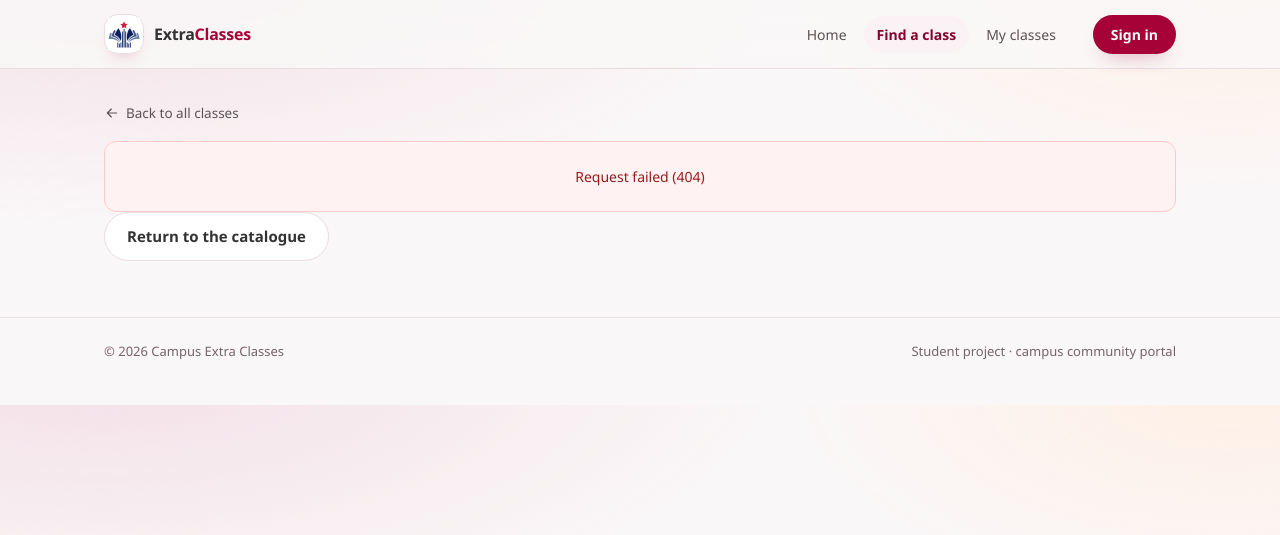
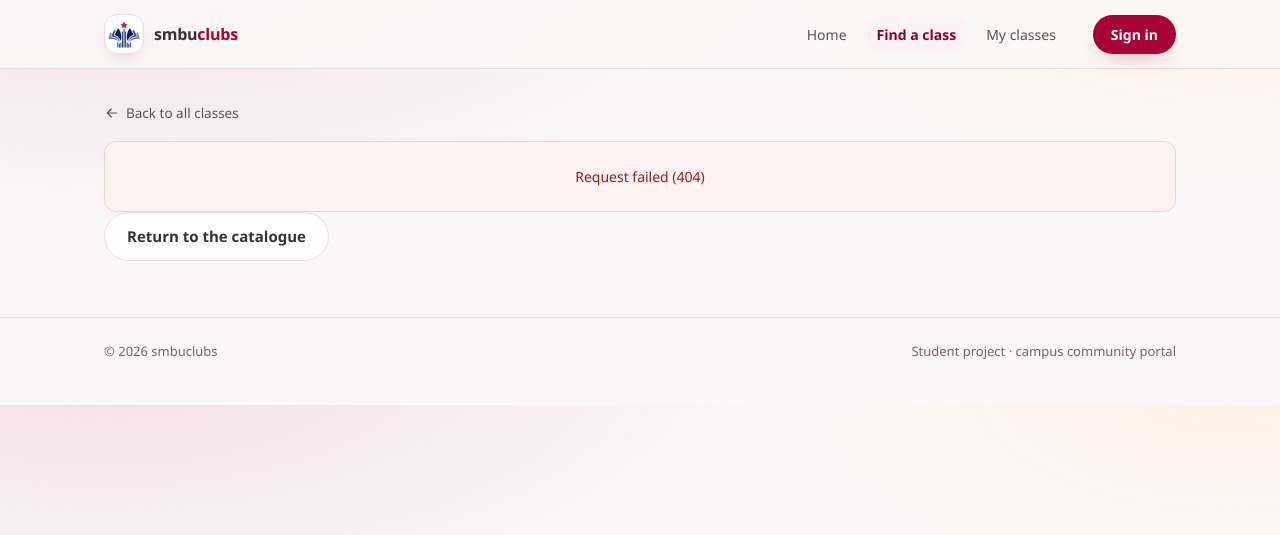
Before and after one commit to rutur-u/hacksz, a FastAPI app: page /classes/1 in a window 1280 px wide. Shown: the top 535 px of the page. Run offline with FastAPI, Linux system fonts and the light colour scheme; parts of the project's set-up code (start-up, migrations or seed data) failed here and were passed over.

Commit message:
мои изменения

```diff
--- a/app/content.py
+++ b/app/content.py
@@ -10,7 +10,7 @@ from __future__ import annotations
 from datetime import date
 from typing import Any
 
-SITE_NAME = "Campus Extra Classes"
+SITE_NAME = "smbuclubs"
 
 NAV: list[dict[str, str]] = [
     {"key": "home", "label": "Home", "url": "/"},
--- a/app/static/js/class-detail.js
+++ b/app/static/js/class-detail.js
@@ -76,7 +76,7 @@ function render() {
           </ul>` : state("No weekly meeting slots are visible to you.", "empty")}
       </section>
     </article>`;
-  document.title = `${course.title} · Campus Extra Classes`;
+  document.title = `${course.title} · smbuclubs`;
 }
 
 async function join(button) {
--- a/app/templates/base.html
+++ b/app/templates/base.html
@@ -19,7 +19,7 @@
                width="32" height="32"
                alt="Shenzhen MSU-BIT University">
         </span>
-        <span class="brand-name">Extra<span>Classes</span></span>
+        <span class="brand-name">smbu<span>clubs</span></span>
       </a>
 
       <nav class="main-nav" aria-label="Main">
```
Also changed, not shown: .trae/documents/smbu-softer-theme.md (added), README.md.
